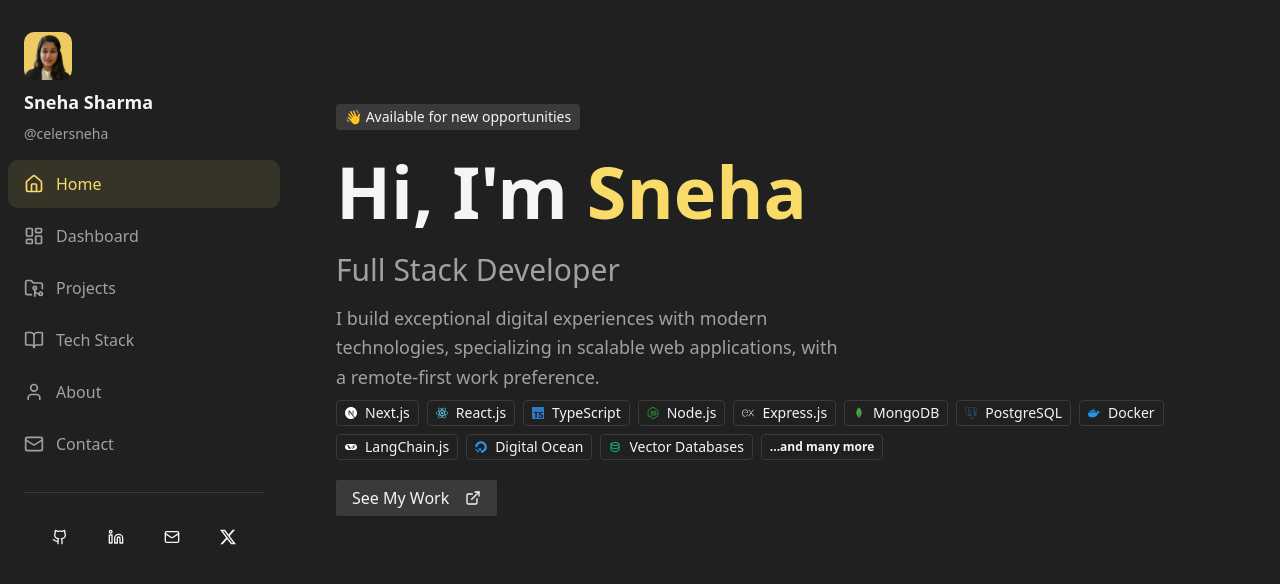
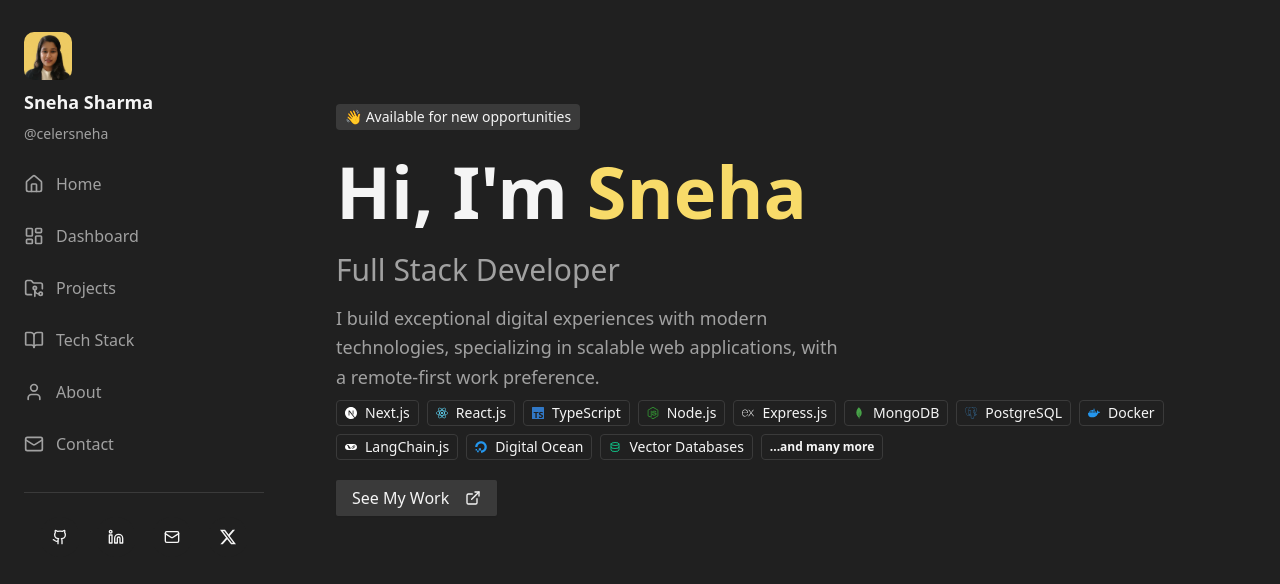
Before and after one commit to celersneha/portfolio, a Next.js app: page / in a window 1280 px wide. Shown: the top 584 px of the page. Built offline with nearby package versions, Linux system fonts and the light colour scheme.

Commit message:
fix: update Home link href in Sidebar component

```diff
--- a/src/components/sidebar/Sidebar.tsx
+++ b/src/components/sidebar/Sidebar.tsx
@@ -21,7 +21,7 @@
 import Image from "next/image";
 
 const navItems = [
-  { href: "/home", label: "Home", icon: Home },
+  { href: "/", label: "Home", icon: Home },
   { href: "/dashboard", label: "Dashboard", icon: LayoutDashboard },
   { href: "/projects", label: "Projects", icon: FolderGit2 },
   { href: "/tech-stack", label: "Tech Stack", icon: BookOpen },
```
